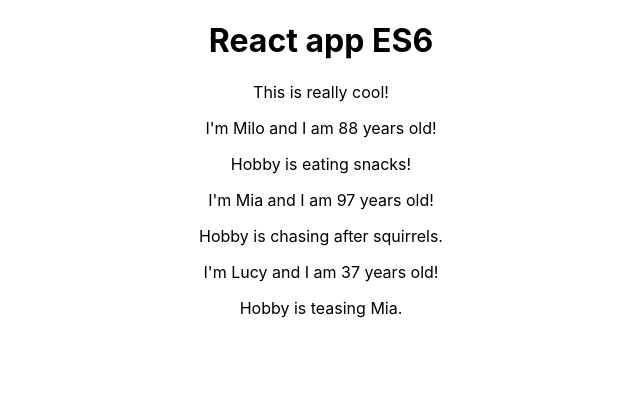
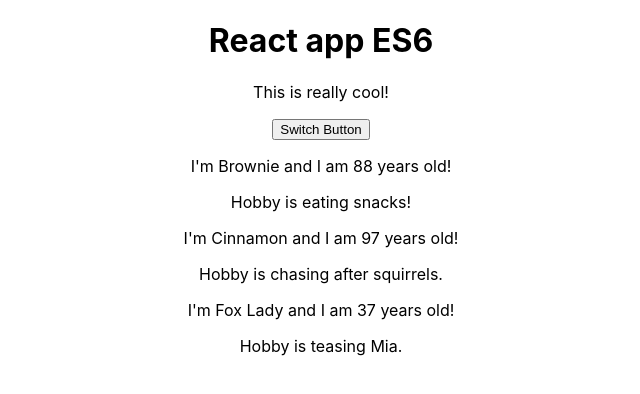
Before and after one commit to rmpalgo/react-js-practice, a React (Create React App) app: page / in a window 1280 px wide. Shown: the top 394 px of the page, without its empty margins (319-959 px from the left). Built offline with nearby package versions, Linux system fonts and the light colour scheme.

Commit message:
Feat: used state and utilized 'this' keyword to override variables in the Person component.

```diff
--- a/src/App.js
+++ b/src/App.js
@@ -3,6 +3,13 @@
 import Person from './Person/Person'
 
 class App extends Component {
+    state = {
+        persons: [
+            { name: 'Brownie', breed: 'chihuaha'},
+            { name: "Cinnamon", breed: 'chihuaha'},
+            { name: "Fox Lady", breed: 'chihuaha'}
+        ]
+    }
     render() {
         return (
             //JSX
@@ -10,9 +17,10 @@
                 <div>
                     <h1>React app ES6</h1>
                     <p>This is really cool!</p>
-                    <Person name={"Milo"} breed={"cattle-dog"}>Hobby is eating snacks!</Person>
-                    <Person name={"Mia"} breed={"Lab"}>Hobby is chasing after squirrels.</Person>
-                    <Person name={"Lucy"} breed={"Arctic-fox"}>Hobby is teasing Mia.</Person>
+                    <button>Switch Button</button>
+                    <Person name={this.state.persons[0].name} breed={this.state.persons[0].breed}>Hobby is eating snacks!</Person>
+                    <Person name={this.state.persons[1].name} breed={this.state.persons[1].breed}>Hobby is chasing after squirrels.</Person>
+                    <Person name={this.state.persons[2].name} breed={this.state.persons[2].breed}>Hobby is teasing Mia.</Person>
                 </div>
             </div>
         );
```
